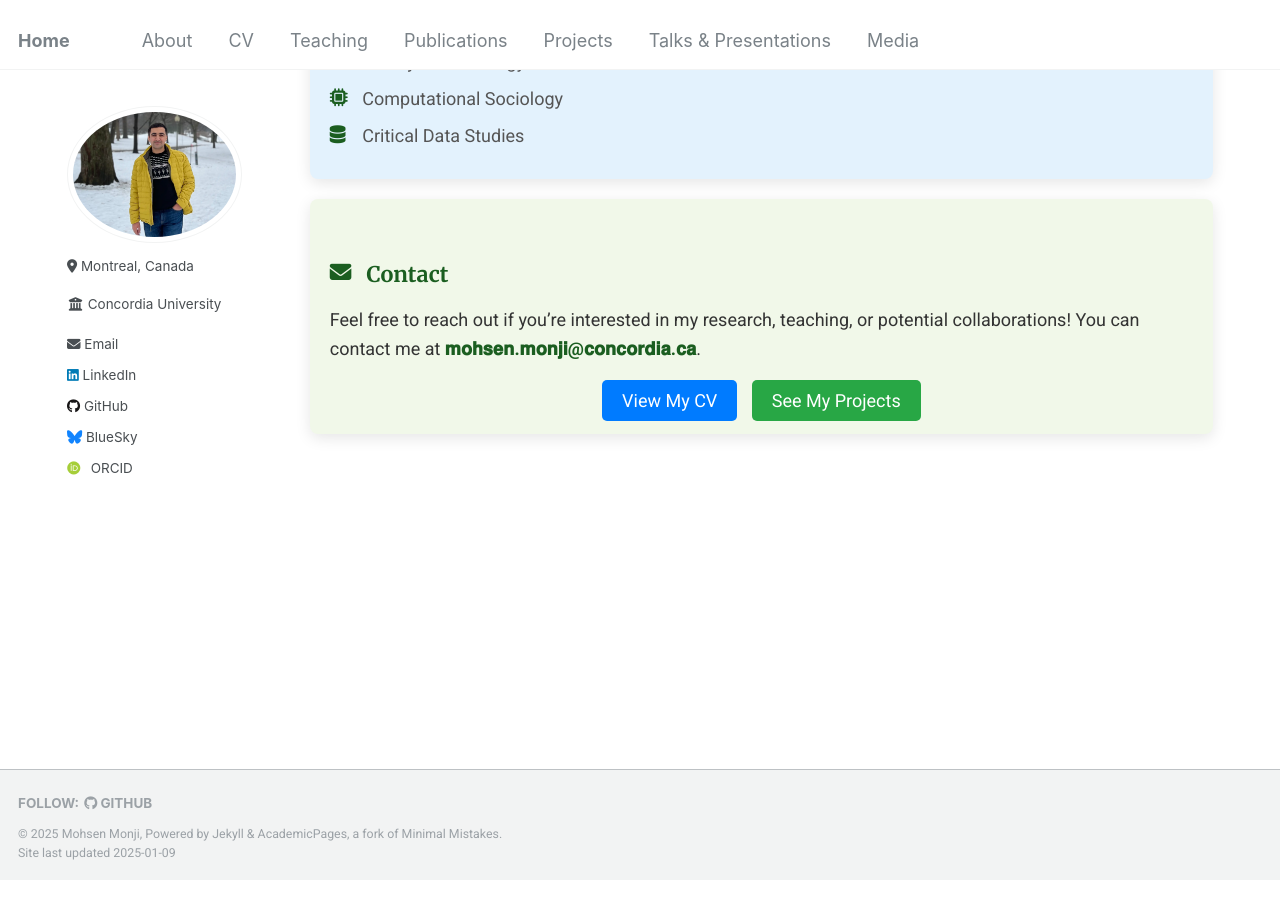
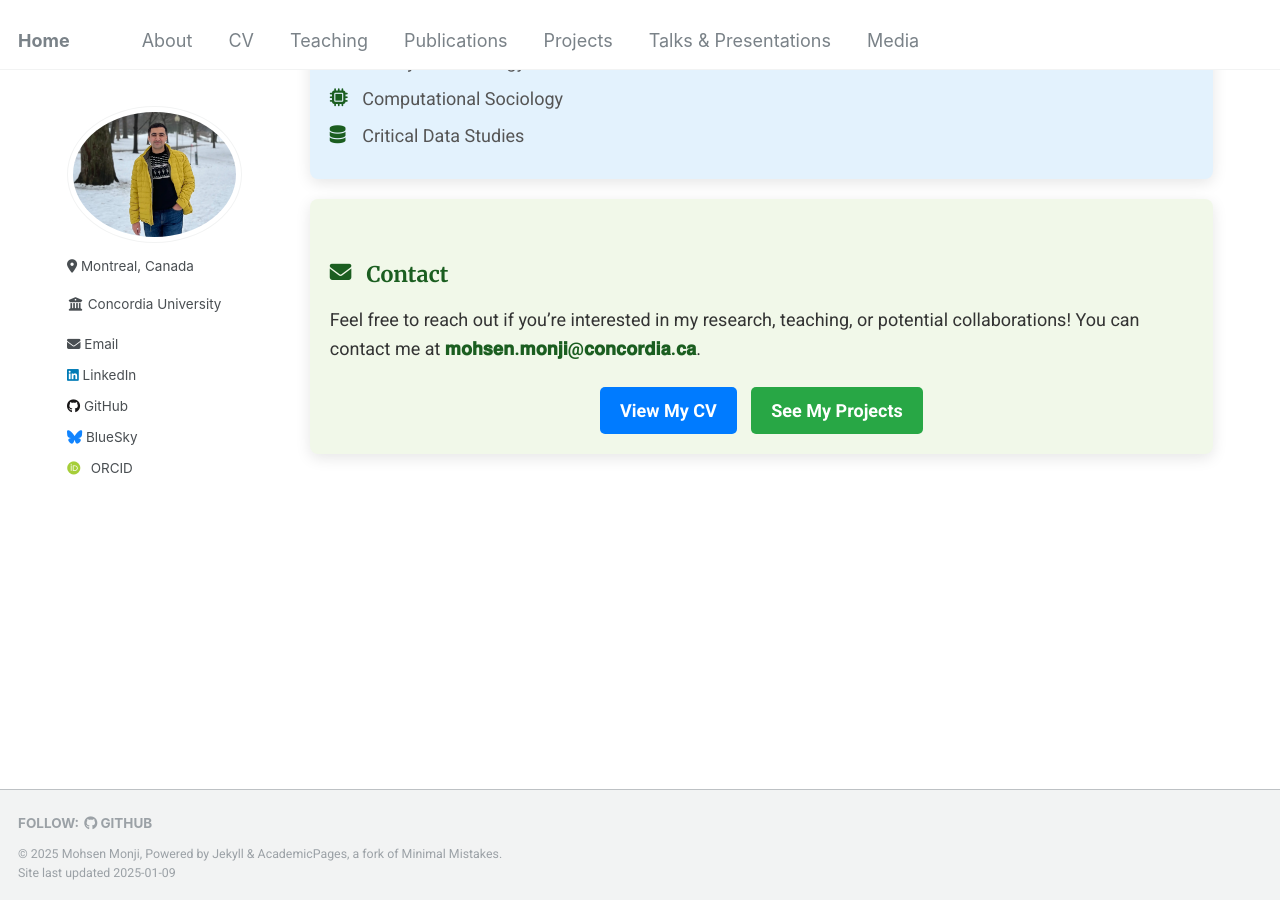
Before and after one commit to Mohsnmonji/mohsnmonji.github.io, a Jekyll site: the page built from about-me.md, in a window 1280 px wide and 900 px high, scrolled down 1061 px. Built offline with Jekyll 4.4.1, drawn with Linux system fonts in a browser that asks for light colours; some web fonts are replaced.

Commit message:
Update about-me.md

```diff
--- a/about-me.md
+++ b/about-me.md
@@ -131,8 +131,7 @@ author_profile: true
     You can contact me at <span class="email">𝐦𝐨𝐡𝐬𝐞𝐧.𝐦𝐨𝐧𝐣𝐢@𝐜𝐨𝐧𝐜𝐨𝐫𝐝𝐢𝐚.𝐜𝐚</span>.
   </p>
  <!-- Call-to-Action Section -->
-  <div style="text-align: center; margin-top: 20px;">
-    <a href="/_pages/Curriculum%20Vitae.md" style="padding: 10px 20px; background-color: #007BFF; color: white; text-decoration: none; border-radius: 5px; margin-right: 10px;">View My CV</a>
-    <a href="/_pages/portfolio.html" style="padding: 10px 20px; background-color: #28A745; color: white; text-decoration: none; border-radius: 5px;">See My Projects</a>
-  </div>
+<div style="text-align: center; margin-top: 20px;">
+  <a href="/curriculum/" style="display: inline-block; padding: 10px 20px; background-color: #007BFF; color: white; text-decoration: none; border-radius: 5px; font-weight: bold; margin-right: 10px;">View My CV</a>
+  <a href="/projects/" style="display: inline-block; padding: 10px 20px; background-color: #28A745; color: white; text-decoration: none; border-radius: 5px; font-weight: bold;">See My Projects</a>
 </div>
```
